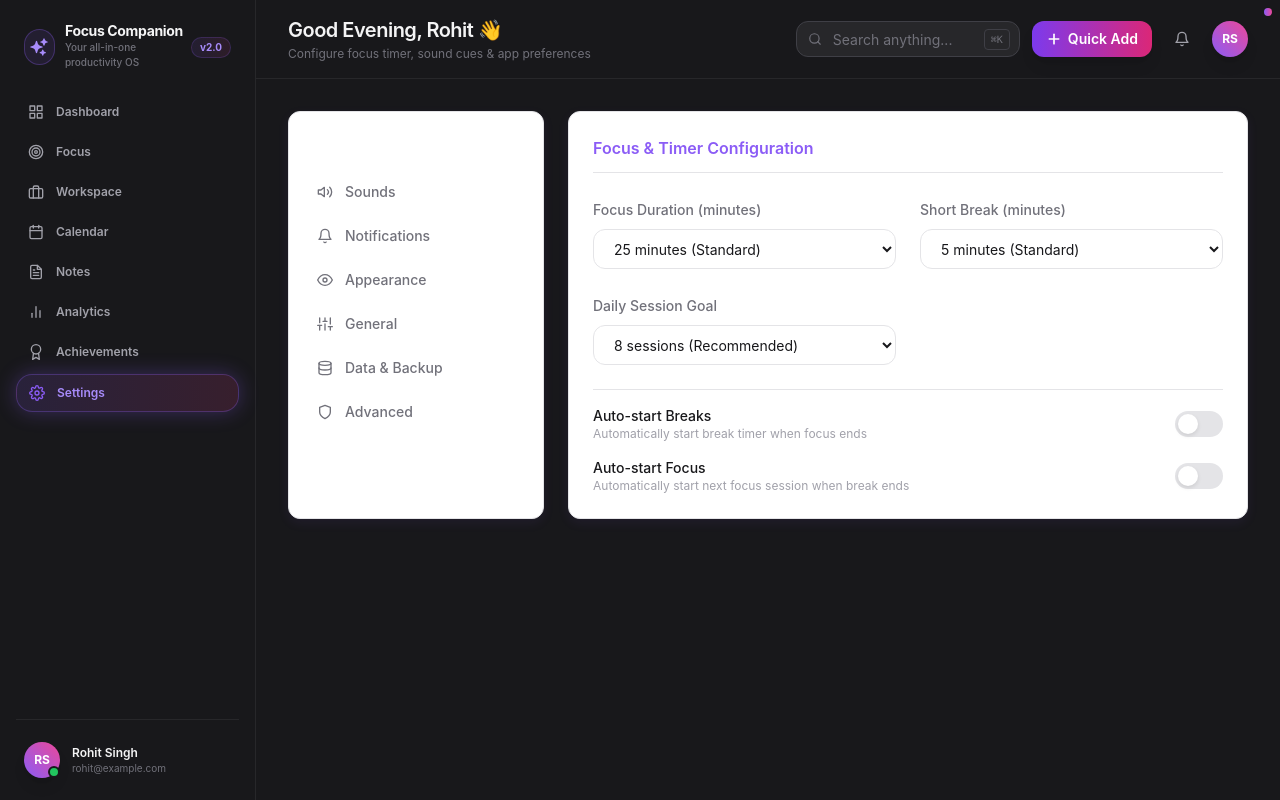
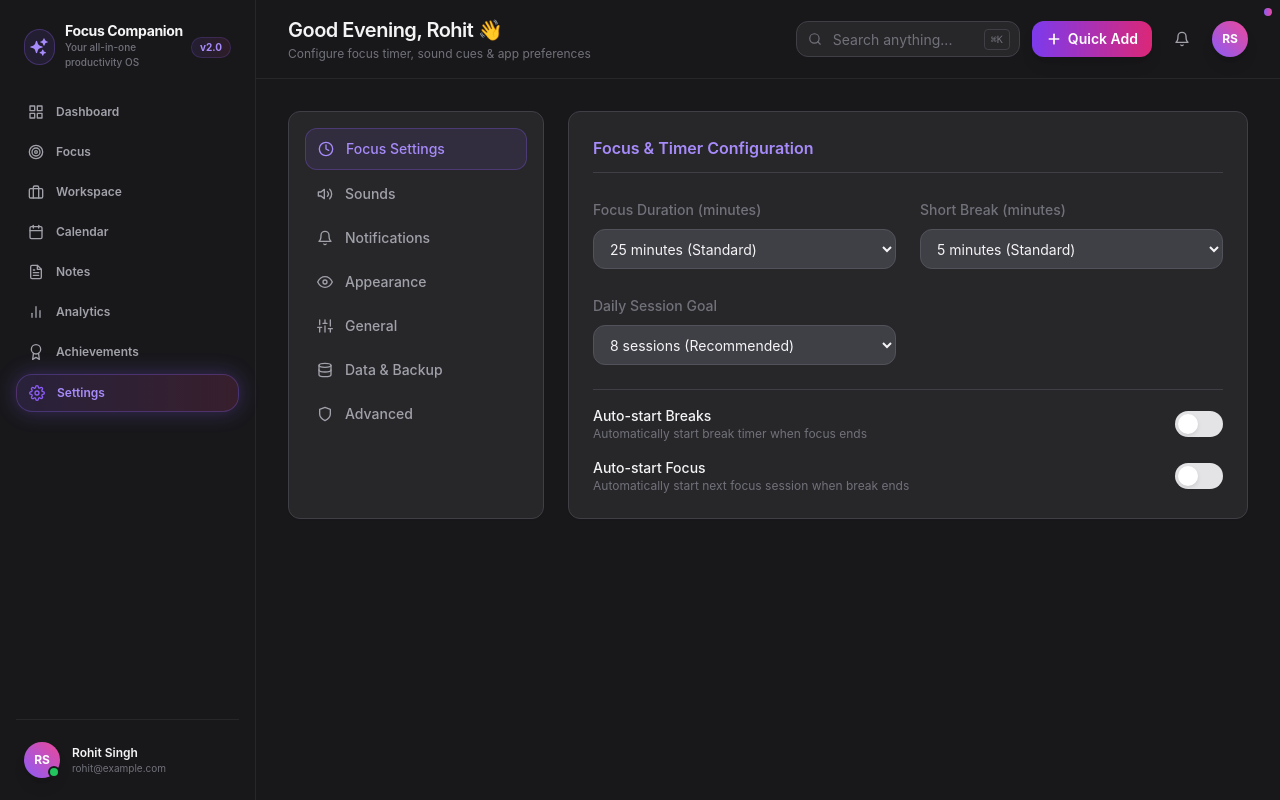
Before and after one commit to RohitSingh403/Orion-Companion, a React (Vite) app: page /settings in a window 1280 px wide. Both pictures are taken after a click on the button "Focus Settings". Built offline with nearby package versions, Linux system fonts and the light colour scheme.

Commit message:
feat: UI update section 4

```diff
--- a/src/pages/Settings/SettingsPage.tsx
+++ b/src/pages/Settings/SettingsPage.tsx
@@ -18,6 +18,8 @@ import {
 export default function SettingsPage() {
   const [activeTab, setActiveTab] = useState("general");
   const [autoLaunchEnabled, setAutoLaunchEnabled] = useState(false);
+  const theme = useSettingsStore((s) => s.theme);
+  const isDark = theme === "dark";
 
   const {
     focusMinutes,
@@ -30,7 +32,6 @@ export default function SettingsPage() {
     focusSound,
     desktopNotifications,
     breakReminder,
-    theme,
     setFocusMinutes,
     setBreakMinutes,
     setDailyGoal,
@@ -80,14 +81,14 @@ export default function SettingsPage() {
 
   const renderFocusSettings = () => (
     <div className="space-y-6">
-      <h3 className="text-base font-semibold text-accent pb-3 border-b border-white/6">
+      <h3 className={`text-base font-semibold pb-3 border-b ${isDark ? "text-violet-400 border-gray-700" : "text-violet-600 border-gray-200"}`}>
         Focus & Timer Configuration
       </h3>
 
       <div className="grid grid-cols-2 gap-6">
         {/* Focus Duration */}
         <div className="space-y-2">
-          <label className="text-sm font-medium text-secondary">Focus Duration (minutes)</label>
+          <label className={`text-sm font-medium ${isDark ? "text-gray-500" : "text-gray-600"}`}>Focus Duration (minutes)</label>
           <select
             value={focusMinutes}
             onChange={(e) => {
@@ -95,7 +96,11 @@ export default function SettingsPage() {
               setFocusMinutes(minutes);
               setFocusDuration(minutes);
             }}
-            className="w-full h-10 px-3 input rounded-lg text-sm text-primary"
+            className={`w-full h-10 px-3 rounded-lg text-sm focus:outline-none focus:ring-2 focus:ring-violet-500/20 transition-all ${
+              isDark
+                ? "bg-gray-700 border-gray-600 text-gray-100 focus:border-violet-500"
+                : "bg-gray-50 border-gray-300 text-gray-900 focus:border-violet-500"
+            } border`}
           >
             <option value={15}>15 minutes</option>
             <option value={25}>25 minutes (Standard)</option>
@@ -107,7 +112,7 @@ export default function SettingsPage() {
 
         {/* Break Duration */}
         <div className="space-y-2">
-          <label className="text-sm font-medium text-secondary">Short Break (minutes)</label>
+          <label className={`text-sm font-medium ${isDark ? "text-gray-500" : "text-gray-600"}`}>Short Break (minutes)</label>
           <select
             value={breakMinutes}
             onChange={(e) => {
@@ -115,7 +120,11 @@ export default function SettingsPage() {
               setBreakMinutes(minutes);
               setBreakDuration(minutes);
             }}
-            className="w-full h-10 px-3 input rounded-lg text-sm text-primary"
+            className={`w-full h-10 px-3 rounded-lg text-sm focus:outline-none focus:ring-2 focus:ring-violet-500/20 transition-all ${
+              isDark
+                ? "bg-gray-700 border-gray-600 text-gray-100 focus:border-violet-500"
+                : "bg-gray-50 border-gray-300 text-gray-900 focus:border-violet-500"
+            } border`}
           >
             <option value={3}>3 minutes</option>
             <option value={5}>5 minutes (Standard)</option>
@@ -126,7 +135,7 @@ export default function SettingsPage() {
 
         {/* Daily Goal */}
         <div className="space-y-2">
-          <label className="text-sm font-medium text-secondary">Daily Session Goal</label>
+          <label className={`text-sm font-medium ${isDark ? "text-gray-500" : "text-gray-600"}`}>Daily Session Goal</label>
           <select
             value={dailyGoal}
             onChange={(e) => {
@@ -134,7 +143,11 @@ export default function SettingsPage() {
               setDailyGoal(goal);
               setFocusDailyGoal(goal);
             }}
-            className="w-full h-10 px-3 input rounded-lg text-sm text-primary"
+            className={`w-full h-10 px-3 rounded-lg text-sm focus:outline-none focus:ring-2 focus:ring-violet-500/20 transition-all ${
+              isDark
+                ? "bg-gray-700 border-gray-600 text-gray-100 focus:border-violet-500"
+                : "bg-gray-50 border-gray-300 text-gray-900 focus:border-violet-500"
+            } border`}
           >
             <option value={4}>4 sessions</option>
             <option value={6}>6 sessions</option>
@@ -145,12 +158,12 @@ export default function SettingsPage() {
         </div>
       </div>
 
-      <div className="space-y-4 pt-4 border-t border-white/6">
+      <div className={`space-y-4 pt-4 border-t ${isDark ? "border-gray-700" : "border-gray-200"}`}>
         {/* Auto Start Break Toggle */}
         <div className="flex items-center justify-between">
           <div>
-            <h4 className="text-sm font-medium text-primary">Auto-start Breaks</h4>
-            <p className="text-xs text-muted">Automatically start break timer when focus ends</p>
+            <h4 className={`text-sm font-medium ${isDark ? "text-gray-100" : "text-gray-900"}`}>Auto-start Breaks</h4>
+            <p className={`text-xs ${isDark ? "text-gray-500" : "text-gray-500"}`}>Automatically start break timer when focus ends</p>
           </div>
           <button
             onClick={() => setAutoStartBreak(!autoStartBreak)}
@@ -162,8 +175,8 @@ export default function SettingsPage() {
         {/* Auto Start Focus Toggle */}
         <div className="flex items-center justify-between">
           <div>
-            <h4 className="text-sm font-medium text-primary">Auto-start Focus</h4>
-            <p className="text-xs text-muted">Automatically start next focus session when break ends</p>
+            <h4 className={`text-sm font-medium ${isDark ? "text-gray-100" : "text-gray-900"}`}>Auto-start Focus</h4>
+            <p className={`text-xs ${isDark ? "text-gray-500" : "text-gray-500"}`}>Automatically start next focus session when break ends</p>
           </div>
           <button
             onClick={() => setAutoStartFocus(!autoStartFocus)}
@@ -177,7 +190,7 @@ export default function SettingsPage() {
 
   const renderSoundSettings = () => (
     <div className="space-y-6">
-      <h3 className="text-base font-semibold text-accent pb-3 border-b border-white/6">
+      <h3 className={`text-base font-semibold pb-3 border-b ${isDark ? "text-violet-400 border-gray-700" : "text-violet-600 border-gray-200"}`}>
         Sound Configuration
       </h3>
 
@@ -185,8 +198,8 @@ export default function SettingsPage() {
         {/* Sound Enabled Toggle */}
         <div className="flex items-center justify-between">
           <div>
-            <h4 className="text-sm font-medium text-primary">Enable Sounds</h4>
-            <p className="text-xs text-muted">Play audio cues on timer transitions</p>
+            <h4 className={`text-sm font-medium ${isDark ? "text-gray-100" : "text-gray-900"}`}>Enable Sounds</h4>
+            <p className={`text-xs ${isDark ? "text-gray-500" : "text-gray-500"}`}>Play audio cues on timer transitions</p>
           </div>
           <button
             onClick={toggleSound}
@@ -197,12 +210,16 @@ export default function SettingsPage() {
 
         {/* Break Sound Select */}
         <div className="space-y-2">
-          <label className="text-sm font-medium text-secondary">Break Start Sound</label>
+          <label className={`text-sm font-medium ${isDark ? "text-gray-500" : "text-gray-600"}`}>Break Start Sound</label>
           <select
             value={breakSound}
             onChange={(e) => setBreakSound(e.target.value)}
             disabled={!soundEnabled}
-            className="w-full h-10 px-3 input rounded-lg text-sm text-primary disabled:opacity-50 disabled:cursor-not-allowed"
+            className={`w-full h-10 px-3 rounded-lg text-sm focus:outline-none focus:ring-2 focus:ring-violet-500/20 transition-all disabled:opacity-50 disabled:cursor-not-allowed ${
+              isDark
+                ? "bg-gray-700 border-gray-600 text-gray-100 focus:border-violet-500"
+                : "bg-gray-50 border-gray-300 text-gray-900 focus:border-violet-500"
+            } border`}
           >
             <option value="break.mp3">Default Chime</option>
             <option value="bell.mp3">Bell</option>
@@ -213,12 +230,16 @@ export default function SettingsPage() {
 
         {/* Focus Sound Select */}
         <div className="space-y-2">
-          <label className="text-sm font-medium text-secondary">Focus Start Sound</label>
+          <label className={`text-sm font-medium ${isDark ? "text-gray-500" : "text-gray-600"}`}>Focus Start Sound</label>
           <select
             value={focusSound}
             onChange={(e) => setFocusSound(e.target.value)}
             disabled={!soundEnabled}
-            className="w-full h-10 px-3 input rounded-lg text-sm text-primary disabled:opacity-50 disabled:cursor-not-allowed"
+            className={`w-full h-10 px-3 rounded-lg text-sm focus:outline-none focus:ring-2 focus:ring-violet-500/20 transition-all disabled:opacity-50 disabled:cursor-not-allowed ${
+              isDark
+                ? "bg-gray-700 border-gray-600 text-gray-100 focus:border-violet-500"
+                : "bg-gray-50 border-gray-300 text-gray-900 focus:border-violet-500"
+            } border`}
           >
             <option value="complete.mp3">Complete Chime</option>
             <option value="motivation.mp3">Motivation</option>
@@ -232,7 +253,7 @@ export default function SettingsPage() {
 
   const renderNotificationSettings = () => (
     <div className="space-y-6">
-      <h3 className="text-base font-semibold text-accent pb-3 border-b border-white/6">
+      <h3 className={`text-base font-semibold pb-3 border-b ${isDark ? "text-violet-400 border-gray-700" : "text-violet-600 border-gray-200"}`}>
         Notification Settings
       </h3>
 
@@ -240,8 +261,8 @@ export default function SettingsPage() {
         {/* Desktop Notifications Toggle */}
         <div className="flex items-center justify-between">
           <div>
-            <h4 className="text-sm font-medium text-primary">Desktop Notifications</h4>
-            <p className="text-xs text-muted">Show system notifications on timer events</p>
+            <h4 className={`text-sm font-medium ${isDark ? "text-gray-100" : "text-gray-900"}`}>Desktop Notifications</h4>
+            <p className={`text-xs ${isDark ? "text-gray-500" : "text-gray-500"}`}>Show system notifications on timer events</p>
           </div>
           <button
             onClick={() => setDesktopNotifications(!desktopNotifications)}
@@ -253,8 +274,8 @@ export default function SettingsPage() {
         {/* Break Reminder Toggle */}
         <div className="flex items-center justify-between">
           <div>
-            <h4 className="text-sm font-medium text-primary">Break Reminder</h4>
-            <p className="text-xs text-muted">Remind you to take breaks during long sessions</p>
+            <h4 className={`text-sm font-medium ${isDark ? "text-gray-100" : "text-gray-900"}`}>Break Reminder</h4>
+            <p className={`text-xs ${isDark ? "text-gray-500" : "text-gray-500"}`}>Remind you to take breaks during long sessions</p>
           </div>
           <button
             onClick={() => setBreakReminder(!breakReminder)}
@@ -268,23 +289,27 @@ export default function SettingsPage() {
 
   const renderAppearanceSettings = () => (
     <div className="space-y-6">
-      <h3 className="text-base font-semibold text-accent pb-3 border-b border-white/6">
+      <h3 className={`text-base font-semibold pb-3 border-b ${isDark ? "text-violet-400 border-gray-700" : "text-violet-600 border-gray-200"}`}>
         Appearance Settings
       </h3>
 
       <div className="space-y-4">
         {/* Theme Select */}
         <div className="space-y-2">
-          <label className="text-sm font-medium text-secondary">Theme</label>
+          <label className={`text-sm font-medium ${isDark ? "text-gray-500" : "text-gray-600"}`}>Theme</label>
           <select
             value={theme}
             onChange={(e) => setTheme(e.target.value as "dark" | "light")}
-            className="w-full h-10 px-3 input rounded-lg text-sm text-primary"
+            className={`w-full h-10 px-3 rounded-lg text-sm focus:outline-none focus:ring-2 focus:ring-violet-500/20 transition-all ${
+              isDark
+                ? "bg-gray-700 border-gray-600 text-gray-100 focus:border-violet-500"
+                : "bg-gray-50 border-gray-300 text-gray-900 focus:border-violet-500"
+            } border`}
           >
             <option value="dark">Dark Mode</option>
             <option value="light">Light Mode</option>
           </select>
-          <p className="text-xs text-muted">Light mode coming soon</p>
+          <p className={`text-xs ${isDark ? "text-gray-500" : "text-gray-500"}`}>Light mode coming soon</p>
         </div>
       </div>
     </div>
@@ -292,7 +317,7 @@ export default function SettingsPage() {
 
   const renderGeneralSettings = () => (
     <div className="space-y-6">
-      <h3 className="text-base font-semibold text-accent pb-3 border-b border-white/6">
+      <h3 className={`text-base font-semibold pb-3 border-b ${isDark ? "text-violet-400 border-gray-700" : "text-violet-600 border-gray-200"}`}>
         General Settings
       </h3>
 
@@ -300,8 +325,8 @@ export default function SettingsPage() {
         {/* Auto Launch Toggle */}
         <div className="flex items-center justify-between">
           <div>
-            <h4 className="text-sm font-medium text-primary">Auto Launch on Startup</h4>
-            <p className="text-xs text-muted">Start Focus Companion automatically when your computer starts</p>
+            <h4 className={`text-sm font-medium ${isDark ? "text-gray-100" : "text-gray-900"}`}>Auto Launch on Startup</h4>
+            <p className={`text-xs ${isDark ? "text-gray-500" : "text-gray-500"}`}>Start Focus Companion automatically when your computer starts</p>
           </div>
           <button
             onClick={handleToggleAutoLaunch}
@@ -315,16 +340,20 @@ export default function SettingsPage() {
 
   const renderDataSettings = () => (
     <div className="space-y-6">
-      <h3 className="text-base font-semibold text-accent pb-3 border-b border-white/6">
+      <h3 className={`text-base font-semibold pb-3 border-b ${isDark ? "text-violet-400 border-gray-700" : "text-violet-600 border-gray-200"}`}>
         Data & Backup
       </h3>
 
       <div className="space-y-4">
         {/* Reset Stats */}
-        <div className="flex items-center justify-between p-4 rounded-lg border border-red-500/20 bg-red-500/5">
+        <div className={`flex items-center justify-between p-4 rounded-lg border ${
+          isDark
+            ? "bg-red-500/5 border-red-500/20"
+            : "bg-red-50 border-red-200"
+        }`}>
           <div>
-            <h4 className="text-sm font-medium text-primary">Reset All Stats</h4>
-            <p className="text-xs text-muted">Clear all focus sessions, history, streaks, and daily statistics</p>
+            <h4 className={`text-sm font-medium ${isDark ? "text-gray-100" : "text-gray-900"}`}>Reset All Stats</h4>
+            <p className={`text-xs ${isDark ? "text-gray-500" : "text-gray-500"}`}>Clear all focus sessions, history, streaks, and daily statistics</p>
           </div>
           <button
             onClick={() => {
@@ -332,14 +361,22 @@ export default function SettingsPage() {
                 resetAllData();
               }
             }}
-            className="px-3 py-1.5 bg-red-500/20 text-red-400 border border-red-500/30 rounded-lg text-sm font-medium hover:bg-red-500/30 transition-colors"
+            className={`px-3 py-1.5 rounded-lg text-sm font-medium transition-colors ${
+              isDark
+                ? "bg-red-500/20 text-red-400 border border-red-500/30 hover:bg-red-500/30"
+                : "bg-red-100 text-red-600 border border-red-200 hover:bg-red-200"
+            }`}
           >
             Reset Stats
           </button>
         </div>
 
-        <div className="text-center py-8 border border-dashed border-white/10 rounded-lg card">
-          <p className="text-sm text-muted">Backup and export features coming soon.</p>
+        <div className={`text-center py-8 border border-dashed rounded-lg ${
+          isDark
+            ? "border-gray-700 bg-gray-800"
+            : "border-gray-300 bg-white"
+        }`}>
+          <p className={`text-sm ${isDark ? "text-gray-500" : "text-gray-500"}`}>Backup and export features coming soon.</p>
         </div>
       </div>
     </div>
@@ -347,11 +384,15 @@ export default function SettingsPage() {
 
   const renderPlaceholder = (title: string) => (
     <div className="space-y-6">
-      <h3 className="text-base font-semibold text-accent pb-3 border-b border-white/6">
+      <h3 className={`text-base font-semibold pb-3 border-b ${isDark ? "text-violet-400 border-gray-700" : "text-violet-600 border-gray-200"}`}>
         {title}
       </h3>
-      <div className="text-center py-12 border border-dashed border-white/10 rounded-lg card">
-        <p className="text-sm text-muted">This section is coming soon.</p>
+      <div className={`text-center py-12 border border-dashed rounded-lg ${
+        isDark
+          ? "border-gray-700 bg-gray-800"
+          : "border-gray-300 bg-white"
+      }`}>
+        <p className={`text-sm ${isDark ? "text-gray-500" : "text-gray-500"}`}>This section is coming soon.</p>
       </div>
     </div>
   );
@@ -361,7 +402,11 @@ export default function SettingsPage() {
       <Topbar subtitle="Configure focus timer, sound cues & app preferences" />
       <div className="flex-1 p-8 flex gap-6 overflow-auto">
         {/* Left Sub-Sidebar */}
-        <div className="w-64 card-elevated rounded-lg p-4 flex flex-col gap-1 flex-shrink-0">
+        <div className={`w-64 rounded-lg p-4 flex flex-col gap-1 flex-shrink-0 border shadow-sm ${
+          isDark
+            ? "bg-gray-800 border-gray-700"
+            : "bg-white border-gray-200"
+        }`}>
           {navItems.map((item) => {
             const Icon = item.icon;
             const isActive = activeTab === item.id;
@@ -371,8 +416,12 @@ export default function SettingsPage() {
                 onClick={() => setActiveTab(item.id)}
                 className={`flex items-center gap-3 px-3 py-2.5 rounded-lg text-sm font-medium transition-all ${
                   isActive
-                    ? "bg-white/10 text-white"
-                    : "text-secondary hover:text-white hover:bg-white/5"
+                    ? isDark
+                      ? "bg-violet-500/10 text-violet-400 border border-violet-500/30"
+                      : "bg-violet-50 text-violet-600 border border-violet-200"
+                    : isDark
+                      ? "text-gray-400 hover:text-gray-100 hover:bg-gray-700"
+                      : "text-gray-600 hover:text-gray-900 hover:bg-gray-100"
                 }`}
               >
                 <Icon className="w-4 h-4" />
@@ -383,7 +432,11 @@ export default function SettingsPage() {
         </div>
 
         {/* Right Settings Panel */}
-        <div className="flex-1 card-elevated rounded-lg p-6 overflow-y-auto no-scrollbar">
+        <div className={`flex-1 rounded-lg p-6 overflow-y-auto no-scrollbar border shadow-sm ${
+          isDark
+            ? "bg-gray-800 border-gray-700"
+            : "bg-white border-gray-200"
+        }`}>
           {activeTab === "focus" && renderFocusSettings()}
           {activeTab === "sounds" && renderSoundSettings()}
           {activeTab === "notifications" && renderNotificationSettings()}
```
